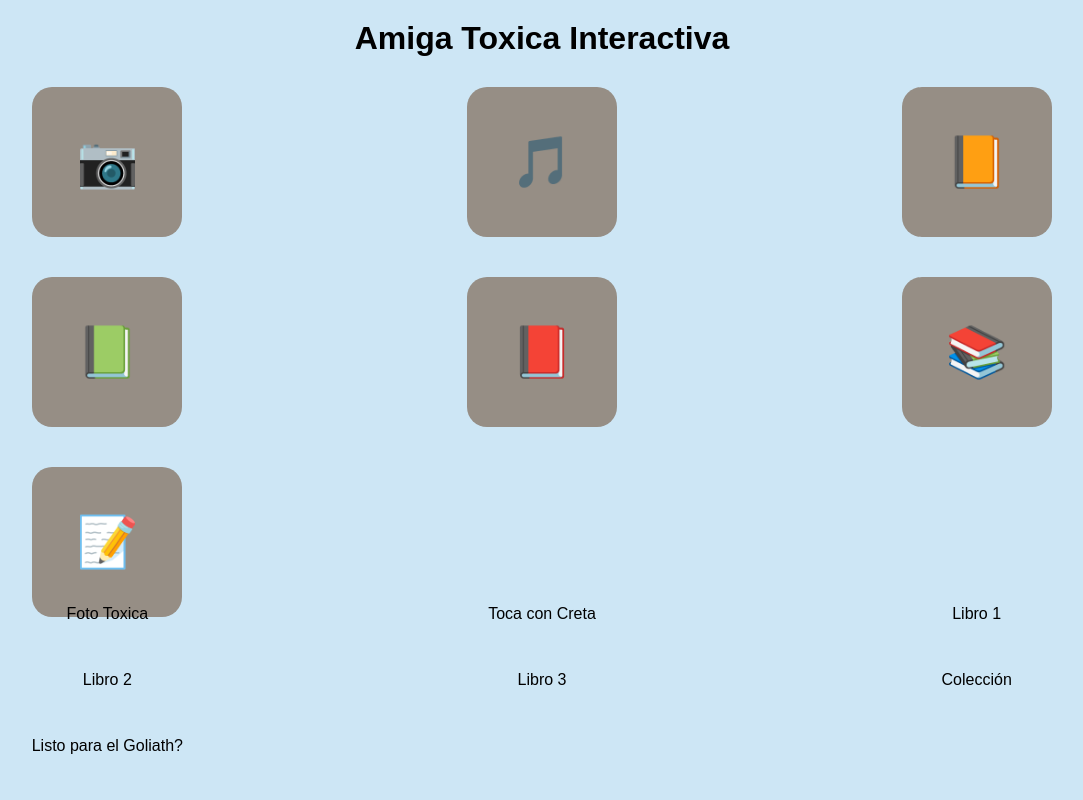
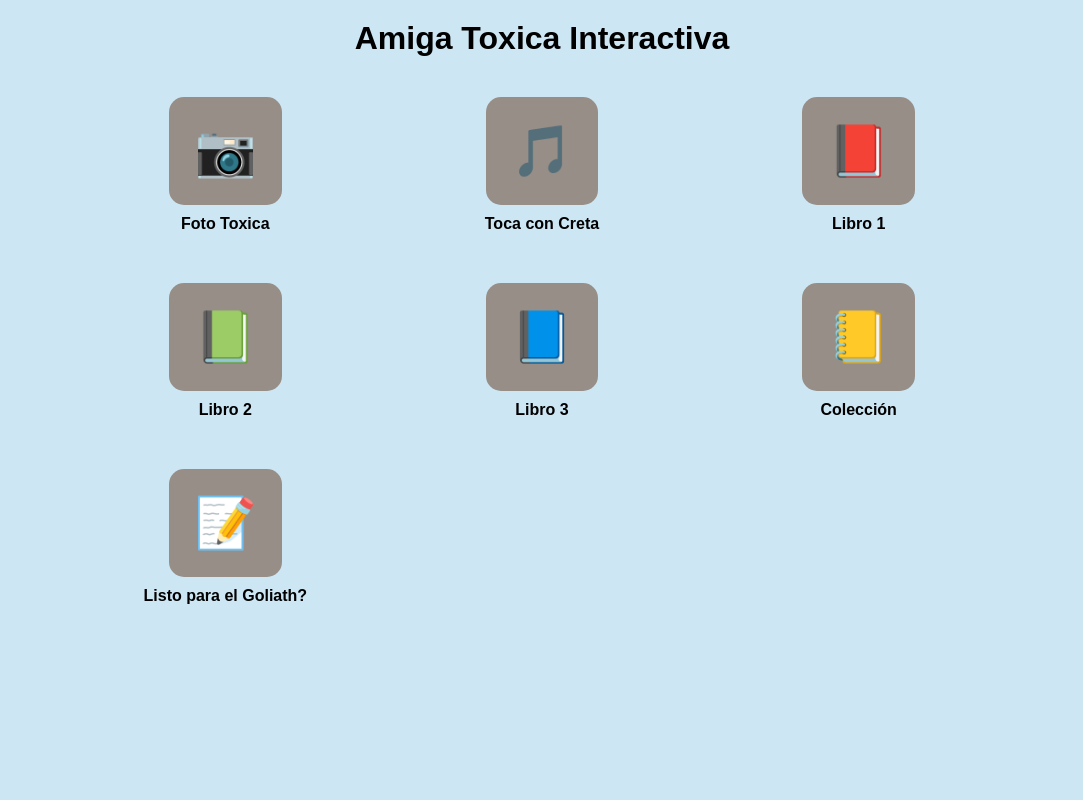
Before and after one commit to Codemaster117/hub, a Flask app: page / in a window 1280 px wide. Shown: the whole page, without its empty margins (98-1181 px from the left). Run offline with Flask 2, Linux system fonts and the light colour scheme.

Commit message:
Update main.html

```diff
--- a/templates/main.html
+++ b/templates/main.html
@@ -7,73 +7,66 @@
 <style>
     body {
         font-family: Arial, sans-serif;
-            background-color: #cde6f5;
+        background-color: #cce6f4;
         text-align: center;
+        margin: 0;
     }
     h1 {
         margin-top: 20px;
     }
-        .grid {
+    .container {
         display: grid;
         grid-template-columns: repeat(3, 1fr);
-            gap: 40px;
+        gap: 50px;
         justify-items: center;
-            margin-top: 30px;
+        margin: 40px auto;
+        max-width: 900px;
+    }
+    .item {
+        display: flex;
+        flex-direction: column;
+        align-items: center;
+        gap: 10px;
     }
     .button {
-            background-color: #968E85;
-            border-radius: 20px;
-            width: 150px;
-            height: 150px;
-            display: flex;
-            flex-direction: column;
-            justify-content: center;
-            align-items: center;
+        background-color: #978f87;
+        border: none;
+        padding: 25px;
+        border-radius: 15px;
         font-size: 50px;
-            color: white;
         cursor: pointer;
         transition: transform 0.2s;
     }
     .button:hover {
-            transform: scale(1.05);
+        transform: scale(1.1);
     }
     .label {
-            margin-top: 8px;
         font-size: 16px;
-            color: black;
+        font-weight: bold;
     }
-
-        /* Modal styling */
-        .modal {
+    /* Popup styling */
+    .popup {
         display: none;
         position: fixed;
-            z-index: 1000;
-            left: 0;
-            top: 0;
-            width: 100%;
-            height: 100%;
-            background-color: rgba(0,0,0,0.6);
-            justify-content: center;
-            align-items: center;
+        z-index: 999;
+        left: 50%;
+        top: 50%;
+        transform: translate(-50%, -50%);
+        background-color: white;
+        padding: 20px;
+        border-radius: 10px;
+        box-shadow: 0px 4px 10px rgba(0,0,0,0.3);
+        max-width: 300px;
+        text-align: center;
     }
-        .modal-content {
-            background-color: #968E85;
-            padding: 20px;
-            border-radius: 15px;
-            width: 300px;
-            text-align: center;
+    .popup button {
+        margin-top: 15px;
+        padding: 8px 15px;
+        background-color: #978f87;
         color: white;
-            font-size: 18px;
-        }
-        .close {
-            background-color: #ff5c5c;
         border: none;
-            padding: 8px 12px;
-            border-radius: 8px;
+        border-radius: 5px;
         cursor: pointer;
-            color: white;
-            font-weight: bold;
-            margin-top: 15px;
     }
 </style>
 </head>
@@ -81,61 +74,64 @@
 
 <h1>Amiga Toxica Interactiva</h1>
 
-    <div class="grid">
-        <!-- Link buttons -->
-        <div onclick="window.open('https://example.com','_blank')" class="button">📷</div>
-        <div onclick="window.open('https://example.com','_blank')" class="button">🎵</div>
-        <div onclick="window.open('https://example.com','_blank')" class="button">📙</div>
-
-        <!-- Modal buttons -->
-        <div onclick="openModal('modal4')" class="button">📗</div>
-        <div onclick="openModal('modal5')" class="button">📕</div>
-        <div onclick="openModal('modal6')" class="button">📚</div>
-
-        <!-- Last link button -->
-        <div onclick="window.open('https://example.com','_blank')" class="button">📝</div>
+<div class="container">
+    <!-- Button 1: Link -->
+    <div class="item">
+        <button class="button" onclick="window.open('https://example.com', '_blank')">📷</button>
+        <div class="label">Foto Toxica</div>
     </div>
-
-    <!-- Labels -->
-    <div class="grid" style="margin-top:-20px;">
-        <div class="label">Foto Toxica</div>
+    <!-- Button 2: Link -->
+    <div class="item">
+        <button class="button" onclick="window.open('https://example.com', '_blank')">🎵</button>
         <div class="label">Toca con Creta</div>
+    </div>
+    <!-- Button 3: Link -->
+    <div class="item">
+        <button class="button" onclick="window.open('https://example.com', '_blank')">📕</button>
         <div class="label">Libro 1</div>
+    </div>
+    <!-- Button 4: Popup -->
+    <div class="item">
+        <button class="button" onclick="openPopup('popup1')">📗</button>
         <div class="label">Libro 2</div>
+    </div>
+    <!-- Button 5: Popup -->
+    <div class="item">
+        <button class="button" onclick="openPopup('popup2')">📘</button>
         <div class="label">Libro 3</div>
+    </div>
+    <!-- Button 6: Popup -->
+    <div class="item">
+        <button class="button" onclick="openPopup('popup3')">📒</button>
         <div class="label">Colección</div>
+    </div>
+    <!-- Button 7: Link -->
+    <div class="item">
+        <button class="button" onclick="window.open('https://example.com', '_blank')">📝</button>
         <div class="label">Listo para el Goliath?</div>
-    </div>
-
-    <!-- Modals -->
-    <div id="modal4" class="modal">
-        <div class="modal-content">
-            📗 Contenido del libro 2
-            <br>
-            <button class="close" onclick="closeModal('modal4')">Cerrar</button>
-        </div>
-    </div>
-    <div id="modal5" class="modal">
-        <div class="modal-content">
-            📕 Contenido del libro 3
-            <br>
-            <button class="close" onclick="closeModal('modal5')">Cerrar</button>
-        </div>
-    </div>
-    <div id="modal6" class="modal">
-        <div class="modal-content">
-            📚 Contenido de la colección
-            <br>
-            <button class="close" onclick="closeModal('modal6')">Cerrar</button>
     </div>
 </div>
 
+<!-- Popups -->
+<div id="popup1" class="popup">
+    <p>Este es el contenido del popup 1</p>
+    <button onclick="closePopup('popup1')">Cerrar</button>
+</div>
+<div id="popup2" class="popup">
+    <p>Este es el contenido del popup 2</p>
+    <button onclick="closePopup('popup2')">Cerrar</button>
+</div>
+<div id="popup3" class="popup">
+    <p>Este es el contenido del popup 3</p>
+    <button onclick="closePopup('popup3')">Cerrar</button>
+</div>
+
 <script>
-        function openModal(id) {
-            document.getElementById(id).style.display = "flex";
+function openPopup(id) {
+    document.getElementById(id).style.display = 'block';
 }
-        function closeModal(id) {
-            document.getElementById(id).style.display = "none";
+function closePopup(id) {
+    document.getElementById(id).style.display = 'none';
 }
 </script>
 
```
Lines whose indentation alone changed are shown as unchanged.
